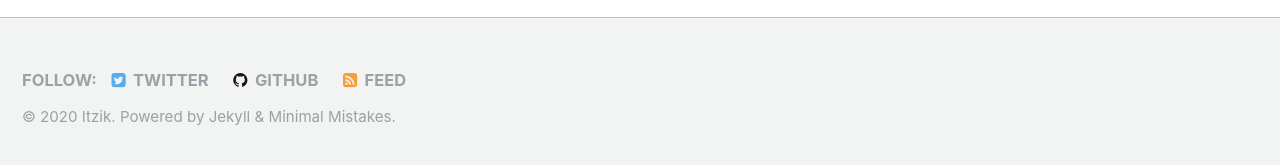
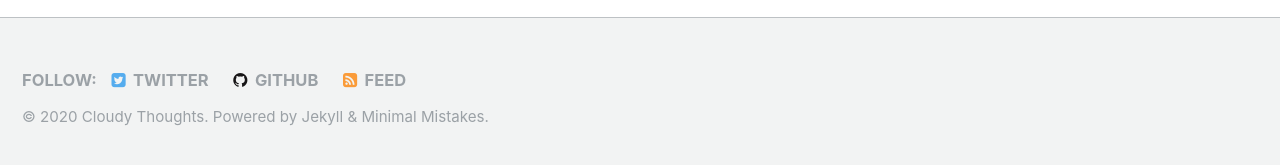
Before and after one commit to itzikb/itzikb.github.io, a Jekyll site: the page built from index.html, in a window 1280 px wide and 900 px high, scrolled down 440 px. Shown: the part 728-893 px from the top of the window. Built offline with Jekyll 4.4.1, drawn with Linux system fonts in a browser that asks for light colours; the list of posts is cut into pages by our own code.

Commit message:
Update _config.yml

```diff
--- a/_config.yml
+++ b/_config.yml
@@ -9,7 +9,7 @@
 locale                   : "en"
 title                    : Cloudy Thoughts
 title_separator          : "-"
-name                     : "Itzik"
+name                     : "Cloudy Thoughts"
 description              : "Cloudy Thoughts."
 url                      : "http://itzikb.com"
 repository               : itzikb.github.io
```
